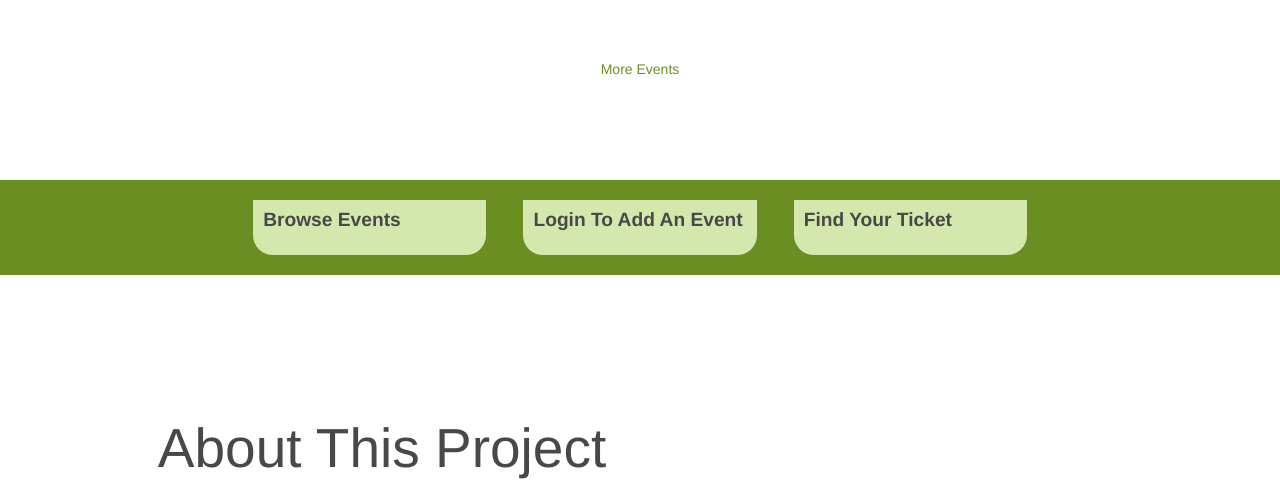
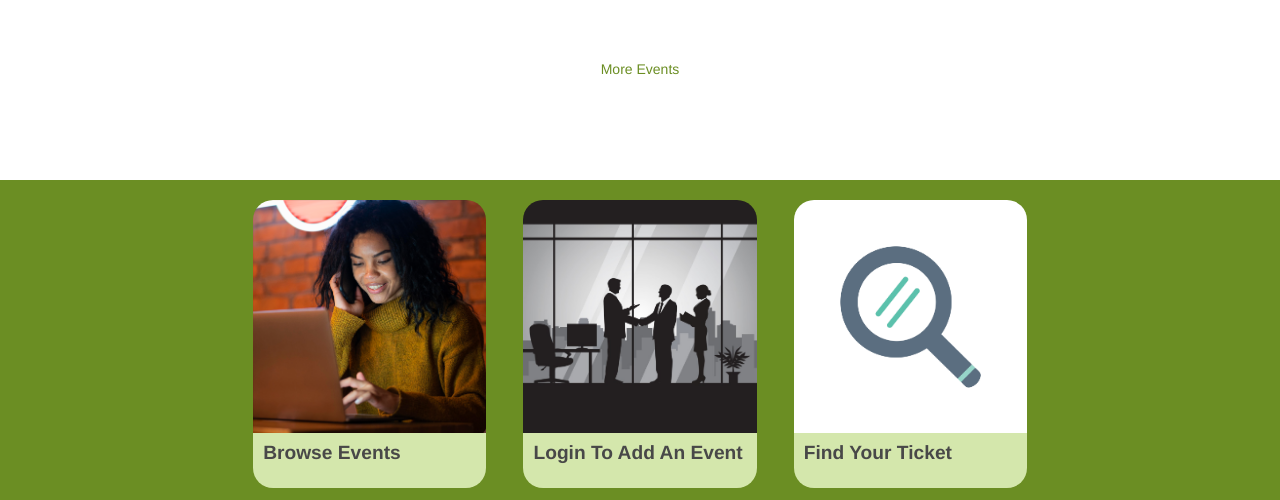
Before and after one commit to Palo87Nate/tickety, a Flask app: page / in a window 1280 px wide. Shown: the part 1004-1504 px from the top of the page. Run offline with Flask 3, Linux system fonts and the light colour scheme; data that the repository does not hold is empty; some libraries are stand-ins or nearby versions.

Commit message:
fix card image cover

```diff
--- a/static/styles/objects.css
+++ b/static/styles/objects.css
@@ -69,3 +69,12 @@
 .event-img {
     object-fit: cover;
 }
+
+.card-image {
+    width: 100%;
+    aspect-ratio: 1 / 1;
+    background-size: cover;
+    background-position: center;
+    border-top-left-radius: 20px;
+    border-top-right-radius: 20px;
+}
```
